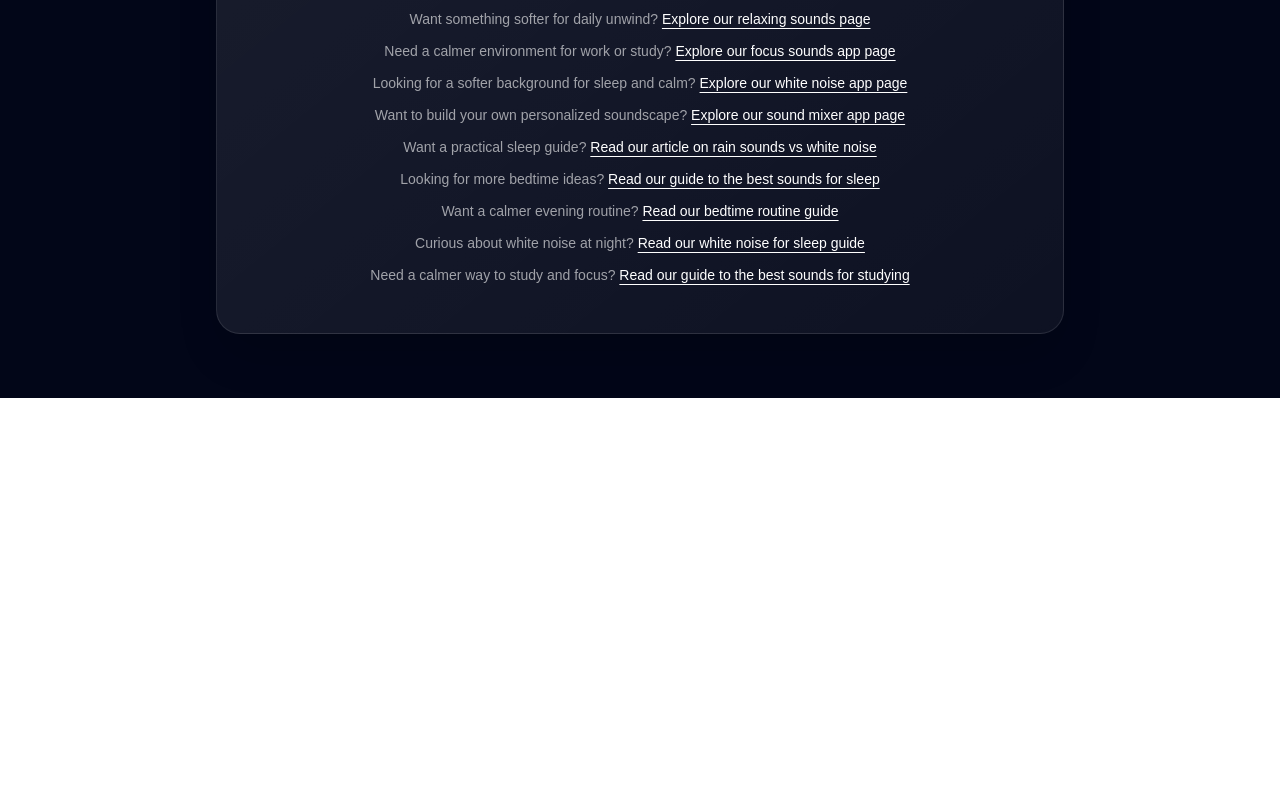
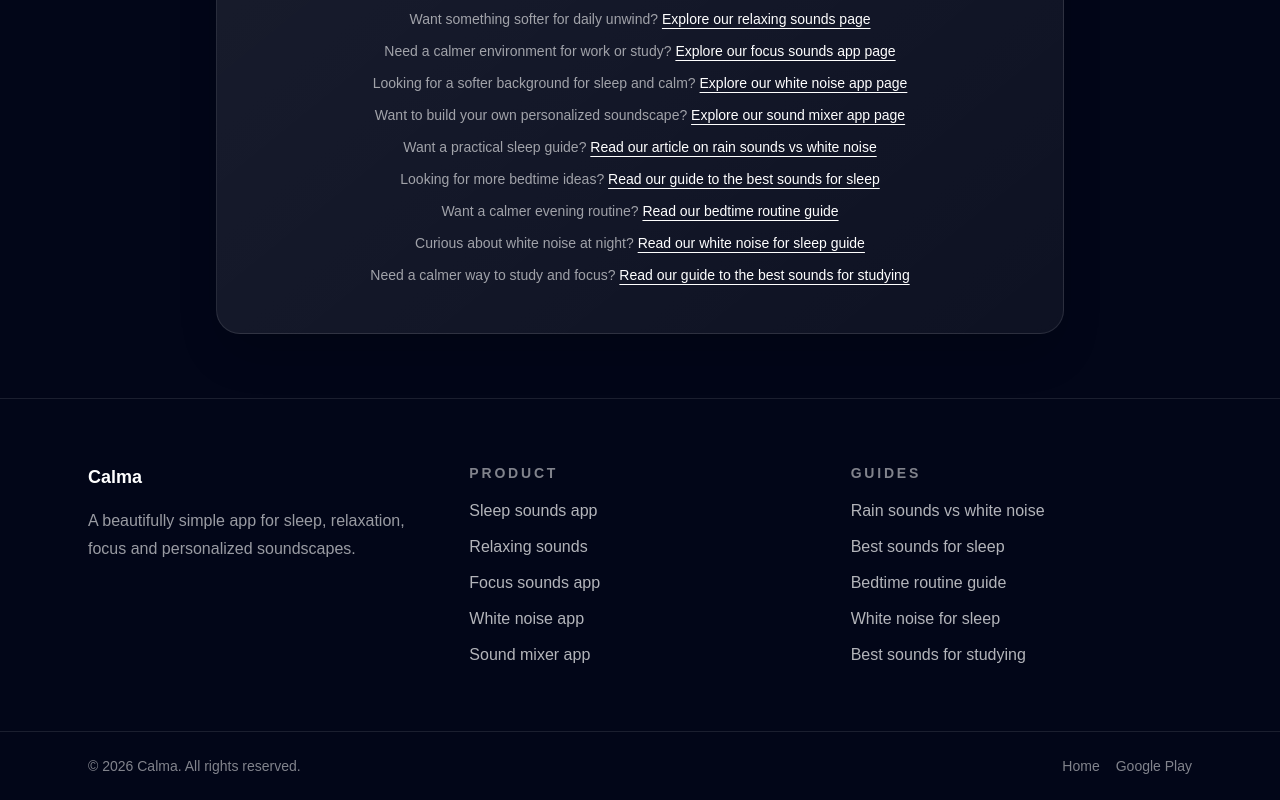
Before and after one commit to mattkoz0/calmasounds, a Next.js app: page / in a window 1280 px wide. Shown: the part 6489-7289 px from the top of the page. Before the commit the page ends 6887 px from the top, so only its background shows below. Built offline with nearby package versions, Linux system fonts and the light colour scheme.

Commit message:
Add footer with product and guide links

```diff
--- a/app/page.tsx
+++ b/app/page.tsx
@@ -528,6 +528,118 @@
           </p>
         </div>
       </section>
+      <footer className="border-t border-white/10 bg-slate-950">
+        <div className="mx-auto grid max-w-6xl gap-10 px-6 py-16 md:grid-cols-3">
+          <div>
+            <h3 className="text-lg font-semibold">Calma</h3>
+            <p className="mt-4 max-w-sm leading-7 text-white/60">
+              A beautifully simple app for sleep, relaxation, focus and personalized
+              soundscapes.
+            </p>
+          </div>
+
+          <div>
+            <h4 className="text-sm font-semibold uppercase tracking-[0.2em] text-white/50">
+              Product
+            </h4>
+            <ul className="mt-4 space-y-3 text-white/70">
+              <li>
+                <a href="/sleep-sounds-app" className="transition hover:text-white">
+                  Sleep sounds app
+                </a>
+              </li>
+              <li>
+                <a href="/relaxing-sounds" className="transition hover:text-white">
+                  Relaxing sounds
+                </a>
+              </li>
+              <li>
+                <a href="/focus-sounds-app" className="transition hover:text-white">
+                  Focus sounds app
+                </a>
+              </li>
+              <li>
+                <a href="/white-noise-app" className="transition hover:text-white">
+                  White noise app
+                </a>
+              </li>
+              <li>
+                <a href="/sound-mixer-app" className="transition hover:text-white">
+                  Sound mixer app
+                </a>
+              </li>
+            </ul>
+          </div>
+
+          <div>
+            <h4 className="text-sm font-semibold uppercase tracking-[0.2em] text-white/50">
+              Guides
+            </h4>
+            <ul className="mt-4 space-y-3 text-white/70">
+              <li>
+                <a
+                  href="/blog/rain-sounds-vs-white-noise"
+                  className="transition hover:text-white"
+                >
+                  Rain sounds vs white noise
+                </a>
+              </li>
+              <li>
+                <a
+                  href="/blog/best-sounds-for-sleep"
+                  className="transition hover:text-white"
+                >
+                  Best sounds for sleep
+                </a>
+              </li>
+              <li>
+                <a
+                  href="/blog/how-to-build-a-bedtime-routine"
+                  className="transition hover:text-white"
+                >
+                  Bedtime routine guide
+                </a>
+              </li>
+              <li>
+                <a
+                  href="/blog/white-noise-for-sleep"
+                  className="transition hover:text-white"
+                >
+                  White noise for sleep
+                </a>
+              </li>
+              <li>
+                <a
+                  href="/blog/best-sounds-for-studying"
+                  className="transition hover:text-white"
+                >
+                  Best sounds for studying
+                </a>
+              </li>
+            </ul>
+          </div>
+        </div>
+
+        <div className="border-t border-white/10">
+          <div className="mx-auto flex max-w-6xl flex-col items-center justify-between gap-4 px-6 py-6 text-sm text-white/50 sm:flex-row">
+            <p>© 2026 Calma. All rights reserved.</p>
+
+            <div className="flex flex-wrap items-center gap-4">
+              <a href="/" className="transition hover:text-white">
+                Home
+              </a>
+              <a
+                href="https://play.google.com/store/apps/details?id=pl.mitysoft.calma"
+                target="_blank"
+                rel="noopener noreferrer"
+                className="transition hover:text-white"
+              >
+                Google Play
+              </a>
+            </div>
+          </div>
+        </div>
+      </footer>
     </main>
   );
 }
```
